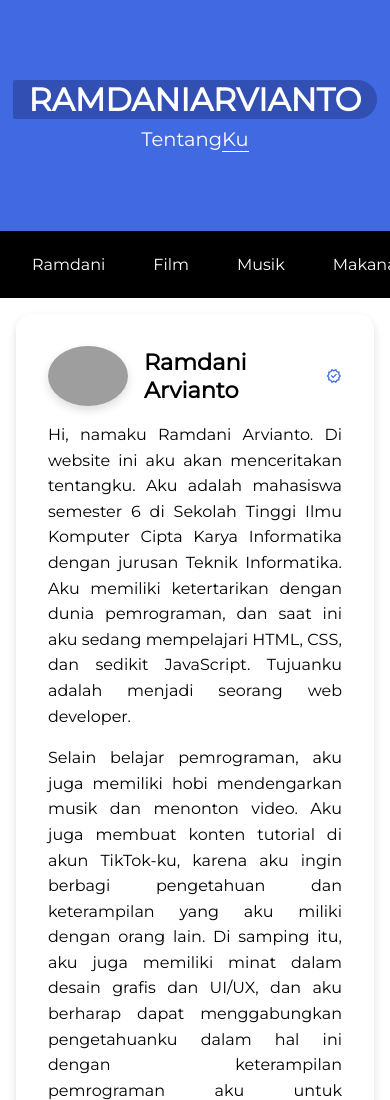
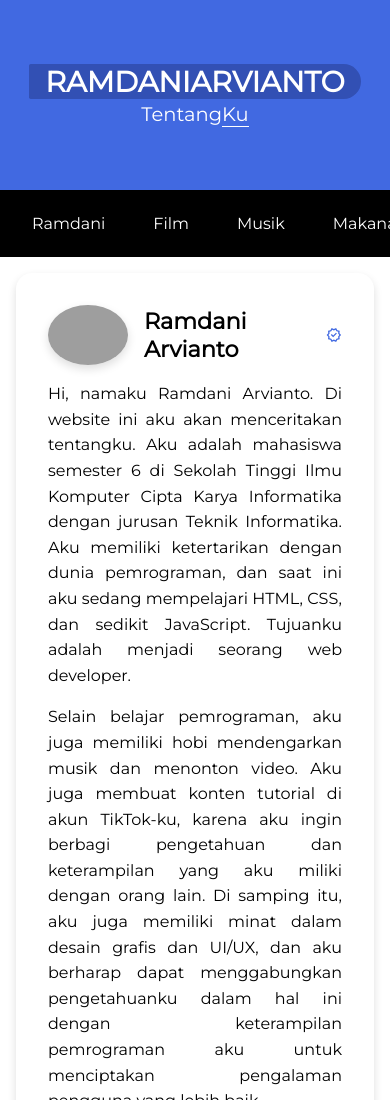
Before and after one commit to ramdaniarvianto/Submission-Dicoding_Website-Sederhana, a plain HTML site: page index.html in a window 390 px wide. Shown: the top 1100 px of the page. Drawn offline with Linux system fonts and the light colour scheme; grey boxes are pictures that could not be loaded.

Commit message:
Increase Padding

```diff
--- a/assets/styles/style.css
+++ b/assets/styles/style.css
@@ -26,7 +26,7 @@ header {
 header h1 {
     padding: 0 1rem;
     display: inline;
-    font-size: clamp(2rem, 5vw, 3rem);
+    font-size: clamp(1.8rem, 5vw, 3rem);
     color: white;
     background-color: #3250B4;
     border-radius: 10px 100px 100px 10px;
@@ -187,6 +187,13 @@ footer {
 /* RESPONSIVE BREAKPOINTS */
 
 @media (max-width: 576px) {
+    /* HEADER */
+    header {
+        padding: 4rem;
+        display: flex;
+        gap: .2rem;
+    }
+    /* MAIN */
     main {
         margin: 1rem;
         display: flex;
```
